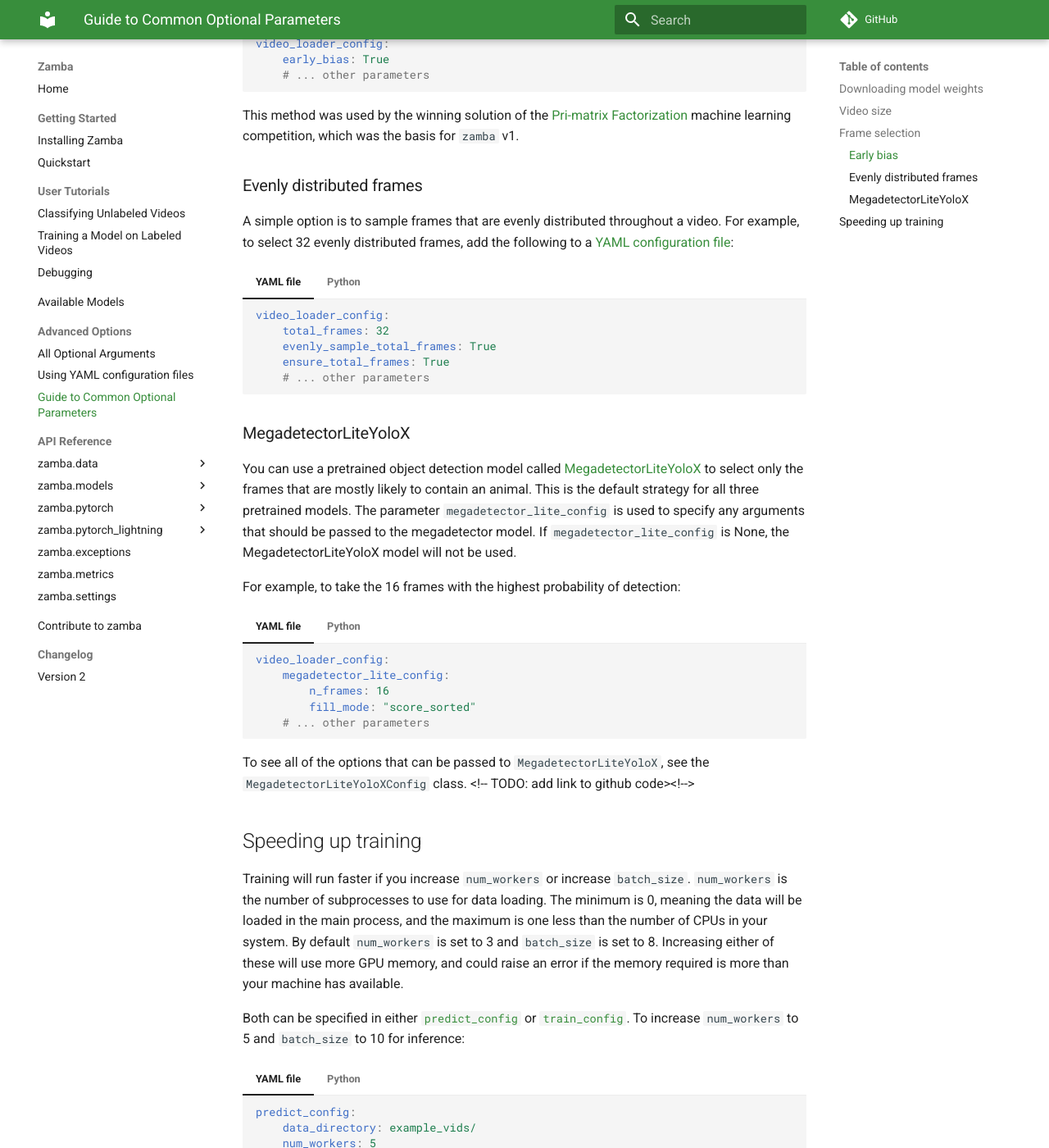
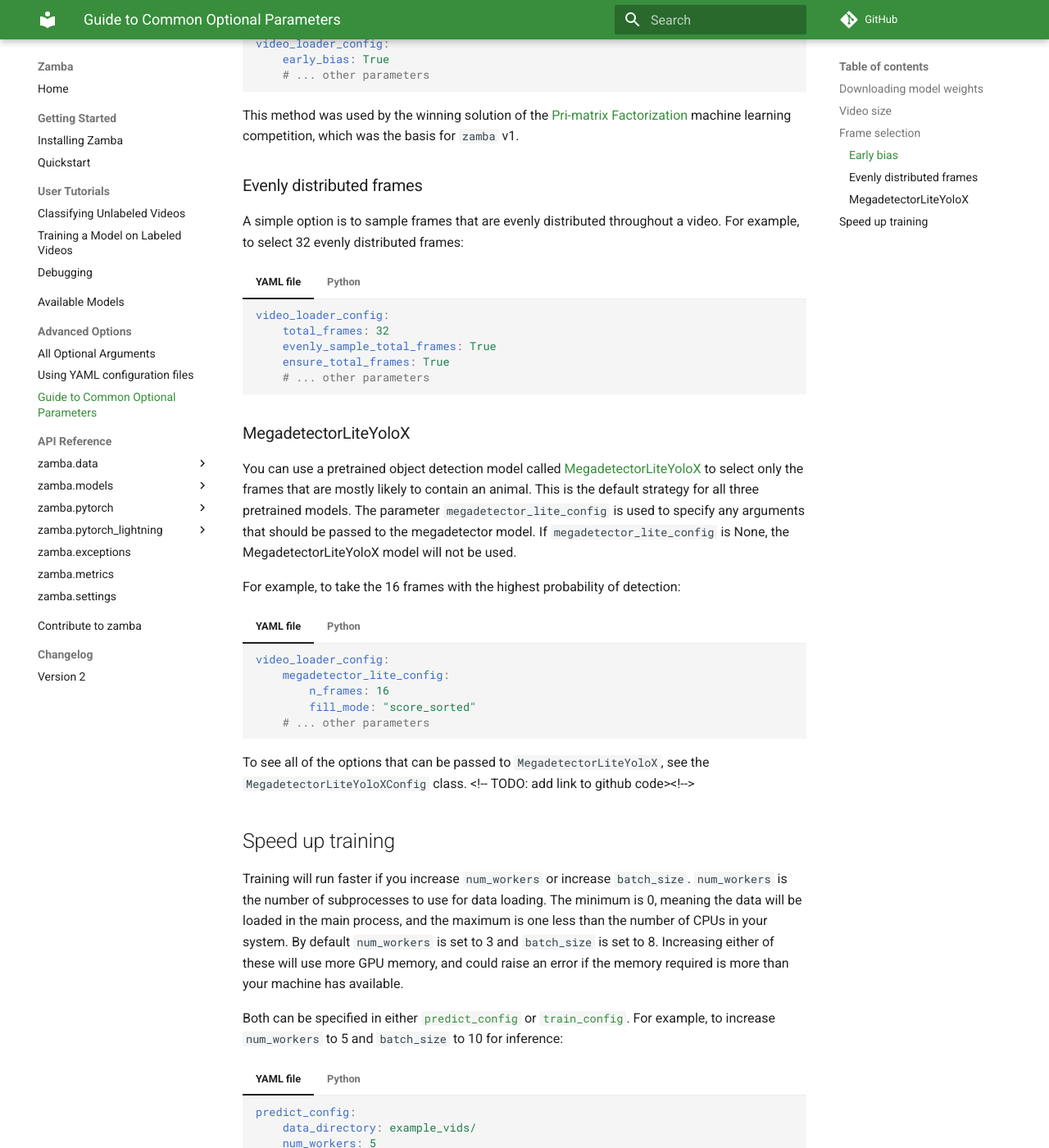
Before and after one commit to drivendataorg/zamba, an MkDocs documentation site: the page built from docs/docs/extra-options.md, in a window 1280 px wide and 1400 px high, scrolled down 1784 px. Shown: the whole window at 82% size. Built offline with MkDocs 1.6.1 and Material for MkDocs 9.7.7, drawn with Linux system fonts in a browser that asks for light colours; comment, search, counter and statistics services are not loaded; the version menu is left out.

Commit message:
updates based on netlify preview

````diff
--- a/docs/docs/extra-options.md
+++ b/docs/docs/extra-options.md
@@ -86,7 +86,7 @@
 
 ### Evenly distributed frames
 
-A simple option is to sample frames that are evenly distributed throughout a video. For example, to select 32 evenly distributed frames, add the following to a [YAML configuration file](yaml-config.md):
+A simple option is to sample frames that are evenly distributed throughout a video. For example, to select 32 evenly distributed frames:
 
 === "YAML file"
     ```yaml
@@ -144,11 +144,11 @@
 
 To see all of the options that can be passed to `MegadetectorLiteYoloX`, see the `MegadetectorLiteYoloXConfig` class. <!-- TODO: add link to github code><!-->
 
-## Speeding up training
+## Speed up training
 
 Training will run faster if you increase `num_workers` or increase `batch_size`. `num_workers` is the number of subprocesses to use for data loading. The minimum is 0, meaning the data will be loaded in the main process, and the maximum is one less than the number of CPUs in your system. By default `num_workers` is set to 3 and `batch_size` is set to 8. Increasing either of these will use more GPU memory, and could raise an error if the memory required is more than your machine has available.
 
-Both can be specified in either [`predict_config`](configurations.md#prediction-arguments) or [`train_config`](configurations.md#training-arguments). To increase `num_workers` to 5 and `batch_size` to 10 for inference:
+Both can be specified in either [`predict_config`](configurations.md#prediction-arguments) or [`train_config`](configurations.md#training-arguments). For example, to increase `num_workers` to 5 and `batch_size` to 10 for inference:
 
 === "YAML file"
     ```yaml
@@ -160,7 +160,7 @@
     ```
 === "Python"
     ```python
-        predict_config = PredictConfig(
+    predict_config = PredictConfig(
         data_directory="example_vids/",
         num_workers=5,
         batch_size=10,
````
Also changed, not shown: docs/docs/configurations.md (+4 -3 lines), docs/docs/predict-tutorial.md (+6 -2 lines), docs/docs/quickstart.md (+2 -1 lines), docs/docs/train-tutorial.md (+7 -1 lines).
